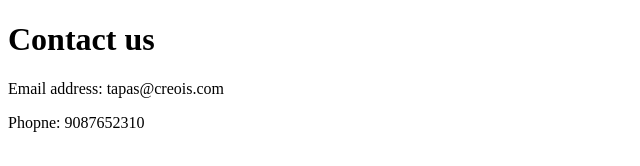
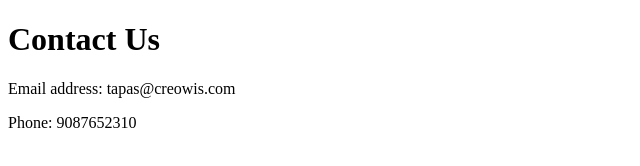
Before and after one commit to purwar1997/git-pull-request, a plain HTML site: page pages/contact.html in a window 1280 px wide. Shown: the full height of the page, 0-640 px from the left. Drawn offline with Linux system fonts and the light colour scheme.

Commit message:
fix: fix spelling errors

```diff
--- a/pages/contact.html
+++ b/pages/contact.html
@@ -6,10 +6,10 @@
     <title>Contact Page</title>
   </head>
   <body>
-    <h1>Contact us</h1>
+    <h1>Contact Us</h1>
     <div>
-      <p>Email address: <span>tapas@creois.com</span></p>
-      <p>Phopne: <span>9087652310</span></p>
+      <p>Email address: <span>tapas@creowis.com</span></p>
+      <p>Phone: <span>9087652310</span></p>
     </div>
   </body>
 </html>
```
Also changed, not shown: index.html (+2 -2 lines), pages/careers.html (+2 -2 lines).
